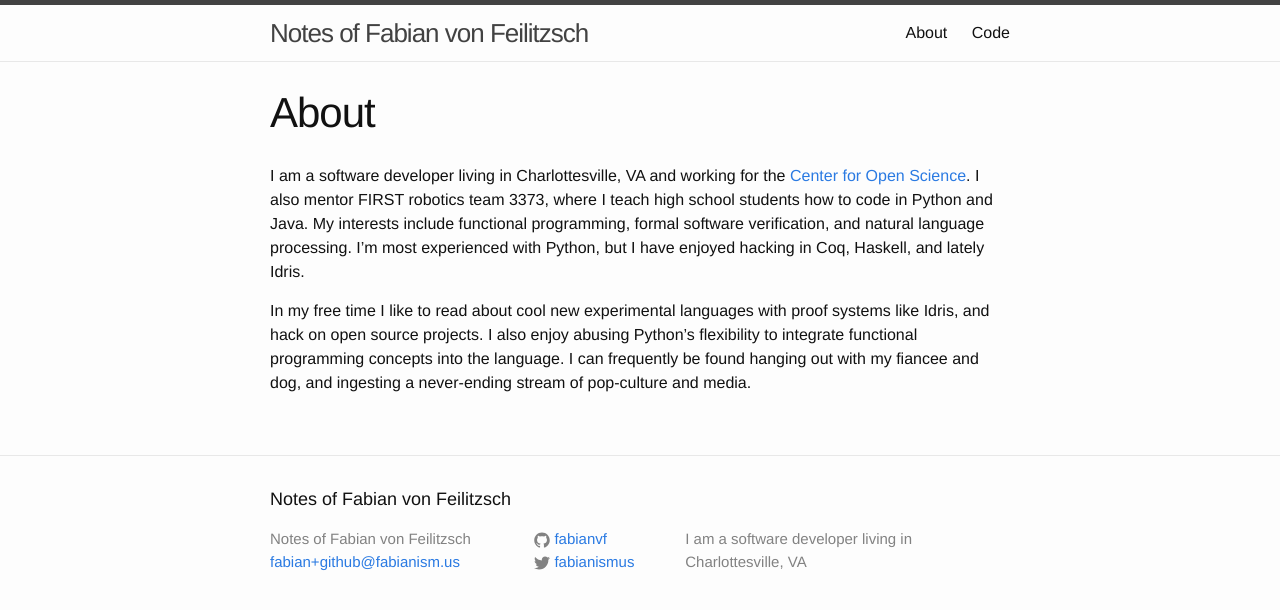
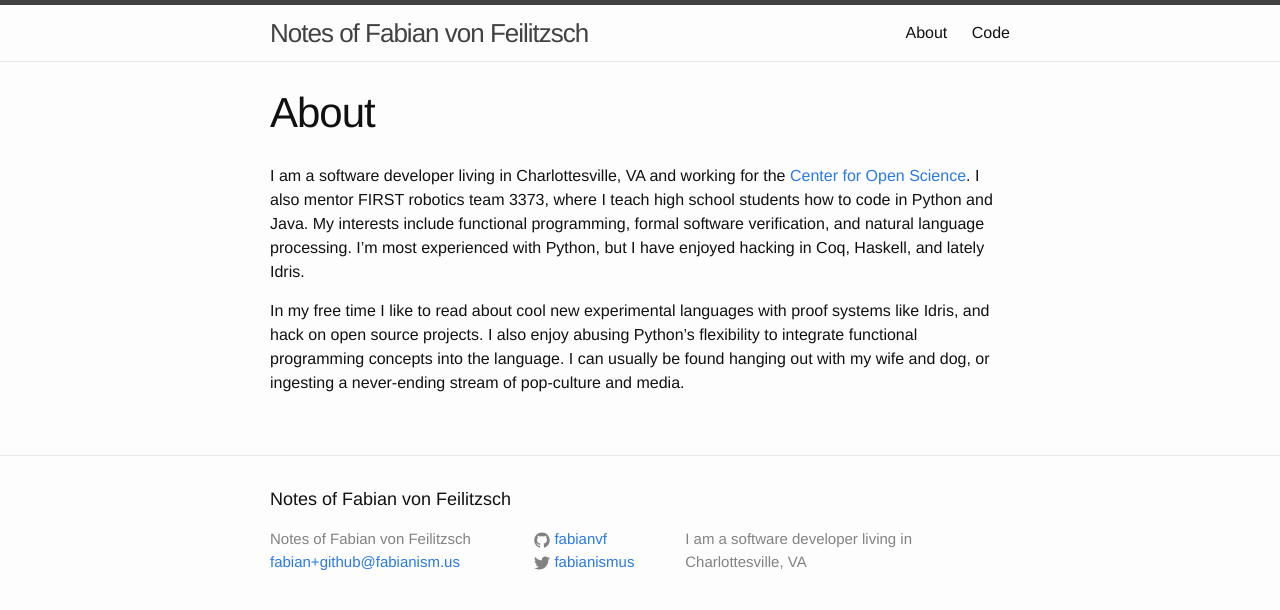
Before and after one commit to fabianvf/fabianvf.github.io, a Jekyll site: the page built from about.md, in a window 1280 px wide. Shown: the top 610 px of the page. Built offline with Jekyll 4.4.1, drawn with Linux system fonts in a browser that asks for light colours.

Commit message:
I am now married.

```diff
--- a/about.md
+++ b/about.md
@@ -11,5 +11,5 @@ I'm most experienced with Python, but I have enjoyed hacking in Coq, Haskell, an
 
 In my free time I like to read about cool new experimental languages with proof systems
 like Idris, and hack on open source projects. I also enjoy abusing Python's flexibility
-to integrate functional programming concepts into the language. I can frequently be found
-hanging out with my fiancee and dog, and ingesting a never-ending stream of pop-culture and media.
+to integrate functional programming concepts into the language. I can usually be found
+hanging out with my wife and dog, or ingesting a never-ending stream of pop-culture and media.
```
